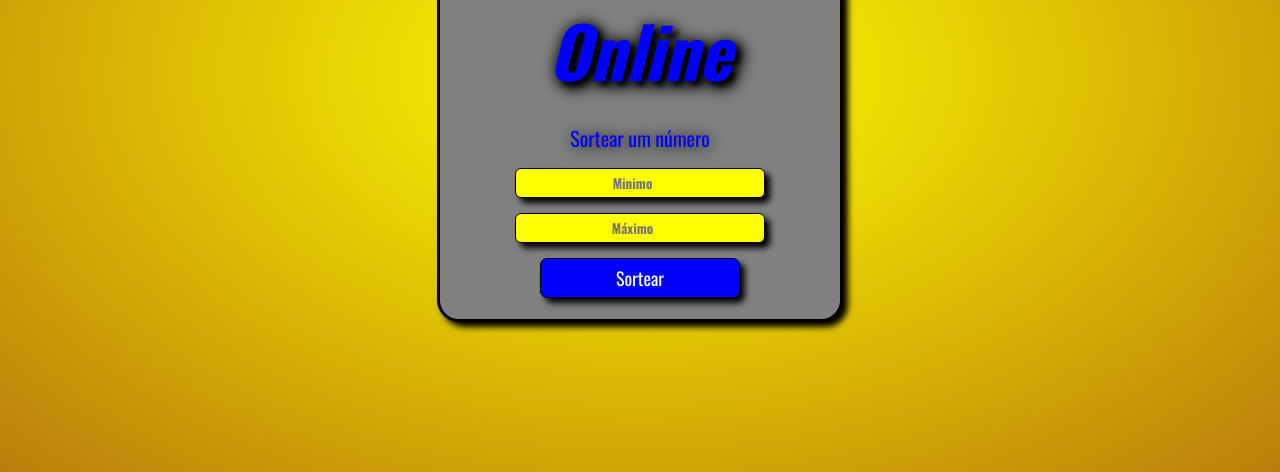
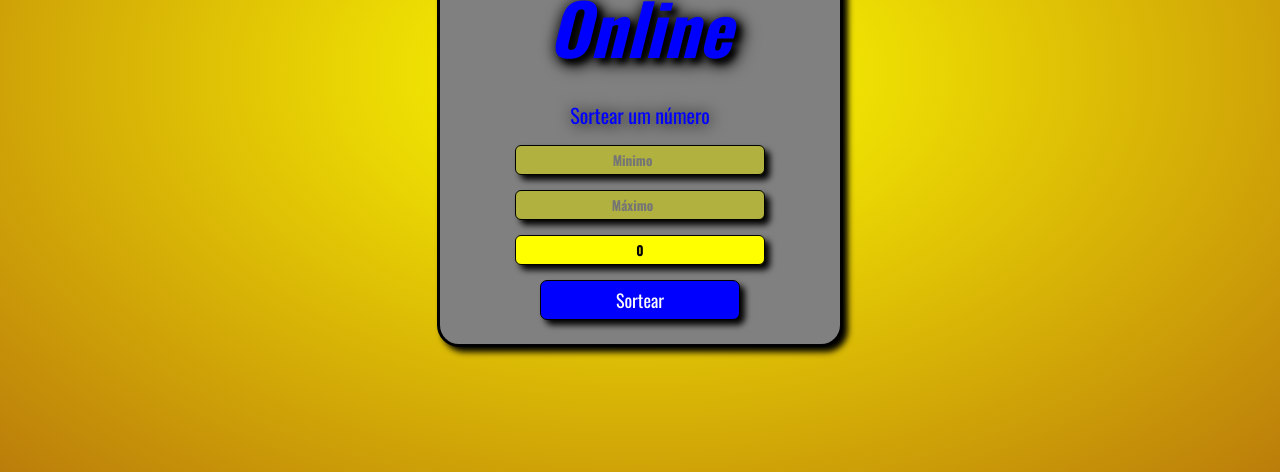
Before and after one commit to JacksonRMS/DevSorteio, a plain HTML site: page index.html in a window 1280 px wide. Both pictures are taken after a click on the button "Sortear". Shown: the part 328-800 px from the top of the page. Drawn offline with nearby package versions, Linux system fonts and the light colour scheme.

Commit message:
Adição do input de resultado

```diff
--- a/index.html
+++ b/index.html
@@ -29,8 +29,9 @@
 
             <input class="number-min" type="number" placeholder="Minimo">
             <input class="number-max" type="number" placeholder="Máximo">
+            <input id="result" placeholder="resultado">
 
-            <button class="betz" type="reset">Sortear</button>
+            <button class="betz" >Sortear</button>
 
         </nav>
 
--- a/responsive.css
+++ b/responsive.css
@@ -1,7 +1,7 @@
 @media(max-width:450px){
 
     .container {
-        height:450px;
+        height:470px;
         width: auto;
     }
 
--- a/script.js
+++ b/script.js
@@ -1,12 +1,31 @@
-const betz = document.querySelector(".betz")
-betz.addEventListener("click", sort)
+// const betz = document.querySelector(".betz")
+// betz.addEventListener("click", sort)
+
+
+// function sort() {
+//     const resultS = document.querySelector('#result').value
+//     const min = Math.ceil(document.querySelector('.number-min').value)
+//     const max = Math.floor(document.querySelector('.number-max').value)
+
+//     const result = Math.floor(Math.random() * (max - min + 1) + min)
+
+//  resultS.innerHTML = (result + "seu")
+// }
+
+
+
+
+
+const betz = document.querySelector(".betz");
+betz.addEventListener("click", sort);
 
 function sort() {
-
-    const min = Math.ceil(document.querySelector('.number-min').value)
-    const max = Math.floor(document.querySelector('.number-max').value)
+    const resultS = document.querySelector('#result');
+    const min = Math.ceil(document.querySelector('.number-min').value);
+    const max = Math.floor(document.querySelector('.number-max').value);
 
     const result = Math.floor(Math.random() * (max - min + 1) + min);
 
-    alert(result)
+    // Exibindo o resultado no campo de input
+    resultS.value = result;
 }
--- a/style.css
+++ b/style.css
@@ -17,7 +17,7 @@ body{
     flex-direction:column;
     justify-content:center;
     align-items:center;
-    height: 500px;
+    height: 550px;
     width:auto;
     border:solid black 3px;
     border-radius:22px;
@@ -56,7 +56,7 @@ input{
     width:250px;
     height:30;
     text-align:center;
-    background-color: yellow;
+    background-color: rgb(177, 177, 63);;
     border:solid black 1px;
     border-radius:6px;
     font-weight:bolder ;
@@ -74,6 +74,10 @@ button{
     filter: drop-shadow(5px 5px 3px black);
 }
 
+#result{
+    background-color: yellow;
+}
+
 button:hover{
     opacity:0.8;
     transition: ease-in-out .3s;
```
